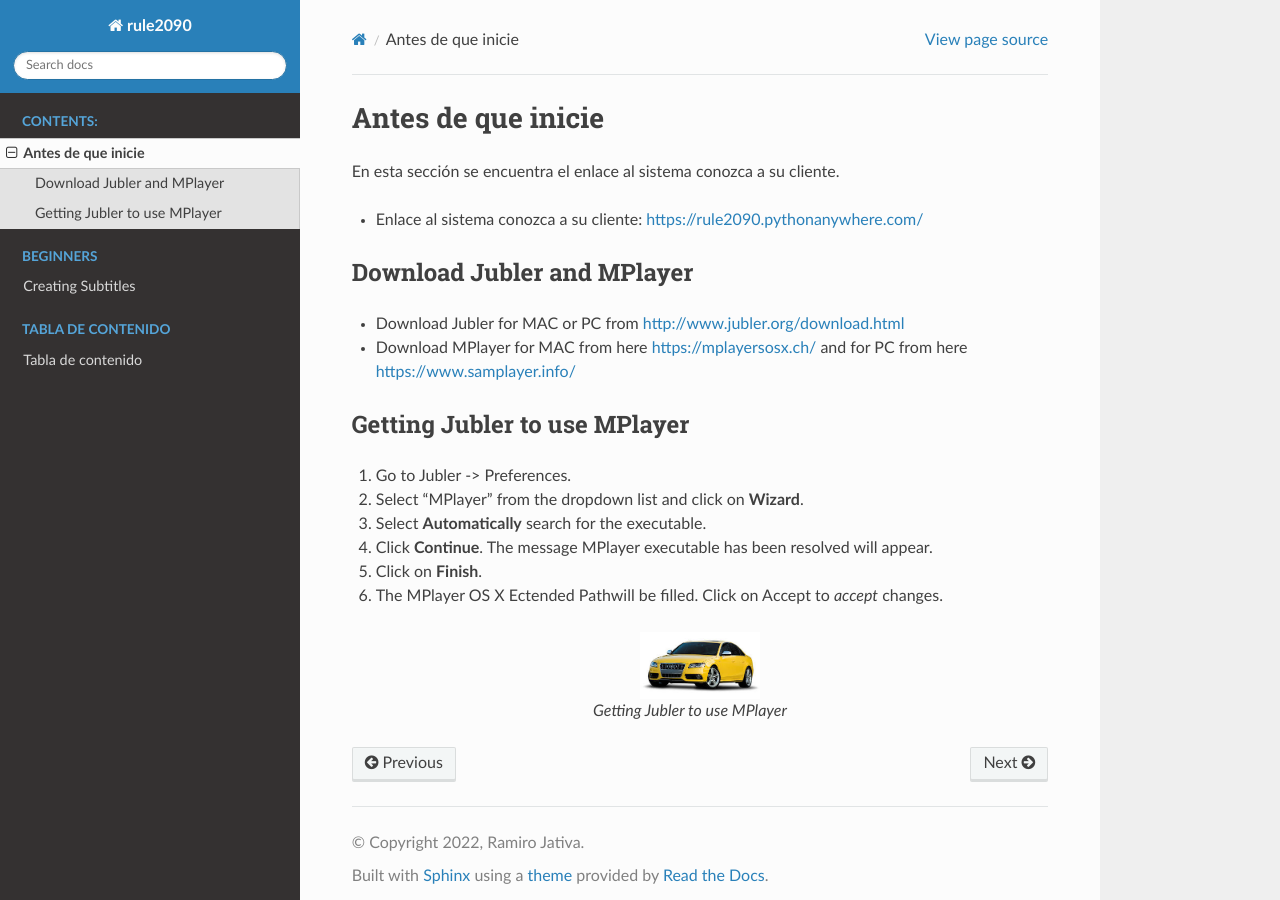
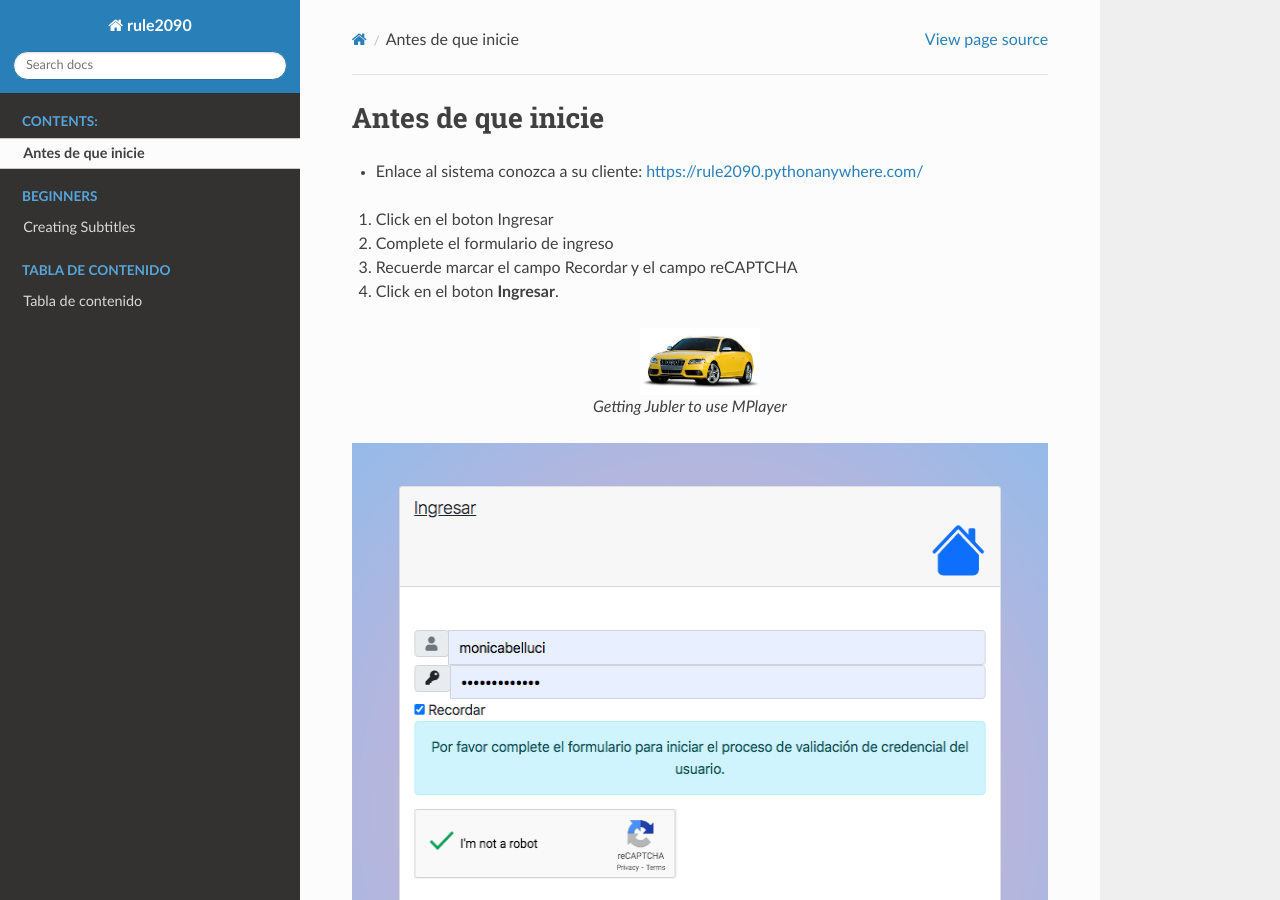
Before and after one commit to jativar/myproject, a Sphinx documentation site: the page built from docs/beforeyoubegin.rst, in a window 1280 px wide and 900 px high. Built offline with Sphinx 7.4.7 and the Read the Docs theme 2.0.0, drawn with Linux system fonts in a browser that asks for light colours.

Commit message:
Se agrega login.png

```diff
--- a/docs/beforeyoubegin.rst
+++ b/docs/beforeyoubegin.rst
@@ -4,27 +4,12 @@
 Antes de que inicie
 ===================
 
-En esta sección se encuentra el enlace al sistema conozca a su cliente.
-
 * Enlace al sistema conozca a su cliente: https://rule2090.pythonanywhere.com/
 
-
-
-Download Jubler and MPlayer
----------------------------
-
-* Download Jubler for MAC or PC from http://www.jubler.org/download.html
-* Download MPlayer for MAC from here https://mplayersosx.ch/ and for PC from here https://www.samplayer.info/
-
-Getting Jubler to use MPlayer
------------------------------
-
-1. Go to Jubler -> Preferences.
-2. Select "MPlayer" from the dropdown list and click on **Wizard**.
-3. Select **Automatically** search for the executable.
-4. Click **Continue**. The message MPlayer executable has been resolved will appear.
-5. Click on **Finish**.
-6. The MPlayer OS X Ectended Pathwill be filled. Click on Accept to *accept* changes.
+1. Click en el boton Ingresar
+2. Complete el formulario de ingreso
+3. Recuerde marcar el campo Recordar y el campo reCAPTCHA
+4. Click en el boton **Ingresar**.
 
 .. figure:: /images/car.png
    :alt: Jubler configuration
@@ -32,3 +17,8 @@ Getting Jubler to use MPlayer
    :align: center
 
    *Getting Jubler to use MPlayer*
+
+.. figure:: /images/login.png
+   :alt: Formulario de ingreso login.html
+   :scale: 100 %
+   :align: center
```
Also changed, not shown: docs/images/login.png (added), 7 other files.
